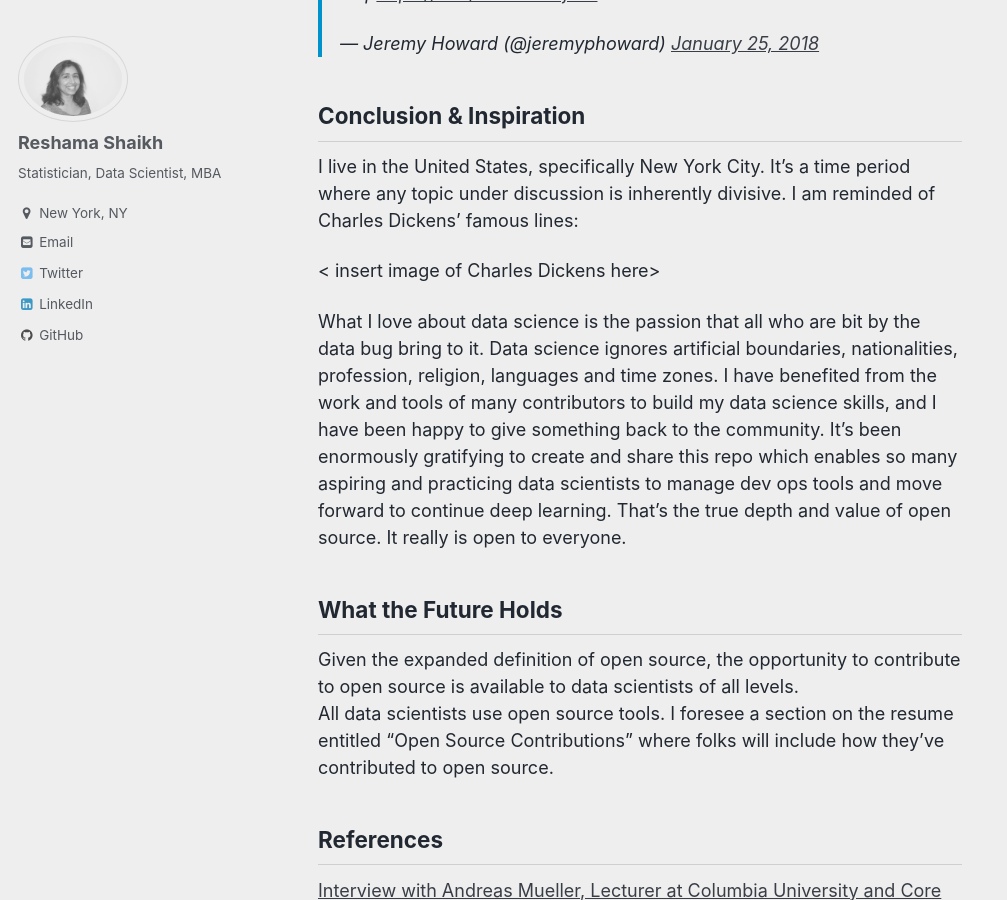
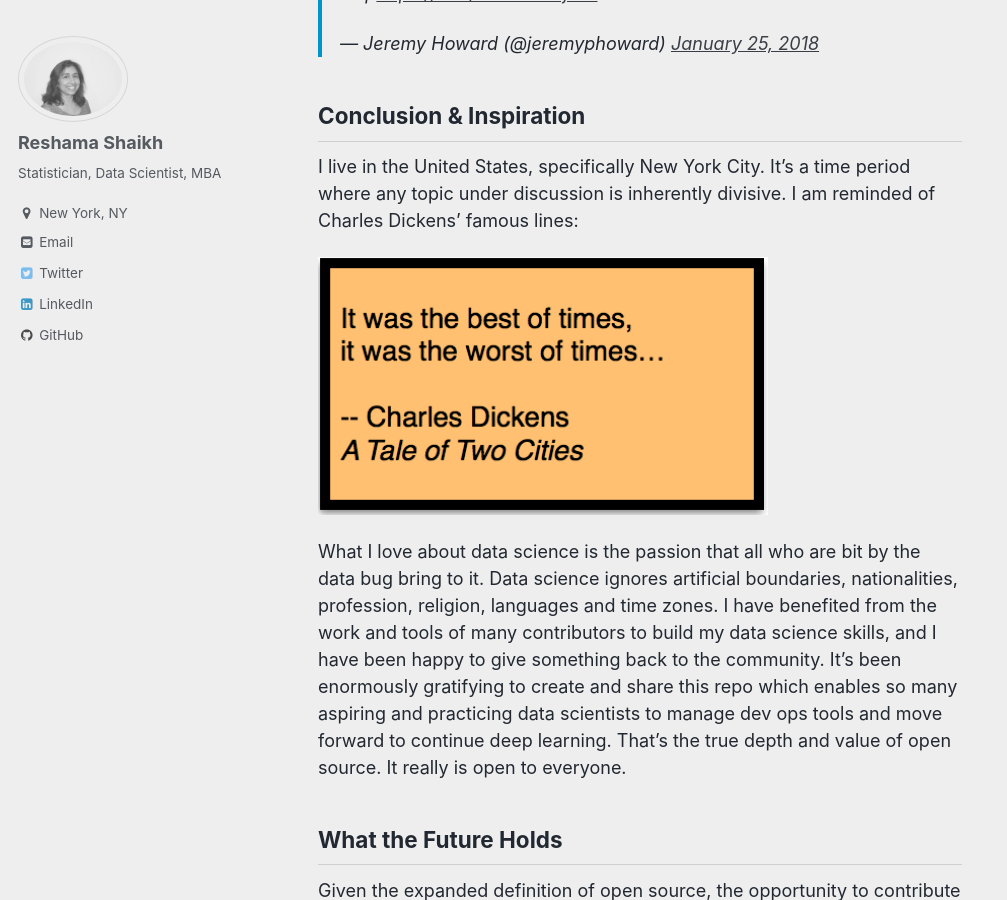
Before and after one commit to reshamas/reshamas.github.io, a Jekyll site: the page built from _posts/2018-04-07-how-i-unknowingly-contributed-to-open-source.md, in a window 1280 px wide and 900 px high, scrolled down 3685 px. Shown: the whole window, without its empty margins (0-1007 px from the left). Built offline with Jekyll 4.4.1, drawn with Linux system fonts in a browser that asks for light colours; emoji names are drawn with the system emoji font; comment, search, counter and statistics services are not loaded.

Commit message:
Update 2018-04-07-how-i-unknowingly-contributed-to-open-source.md

```diff
--- a/_posts/2018-04-07-how-i-unknowingly-contributed-to-open-source.md
+++ b/_posts/2018-04-07-how-i-unknowingly-contributed-to-open-source.md
@@ -71,7 +71,7 @@ I contributed to open source!
 
 I live in the United States, specifically New York City.  It’s a time period where any topic under discussion is inherently divisive.  I am reminded of Charles Dickens’ famous lines:
 
-< insert image of Charles Dickens here>
+<img src="../assets/images/charles_dickens.png" align="center"  height="300" width="450" >
 
 What I love about data science is the passion that all who are bit by the data bug bring to it.  Data science ignores artificial boundaries, nationalities, profession, religion, languages and time zones.  I have benefited from the work and tools of many contributors to build my data science skills, and I have been happy to give something back to the community.  It’s been enormously gratifying to create and share this repo which enables so many aspiring and practicing data scientists to manage dev ops tools and move forward to continue deep learning.  That’s the true depth and value of open source.  It really is open to everyone.
 
```
